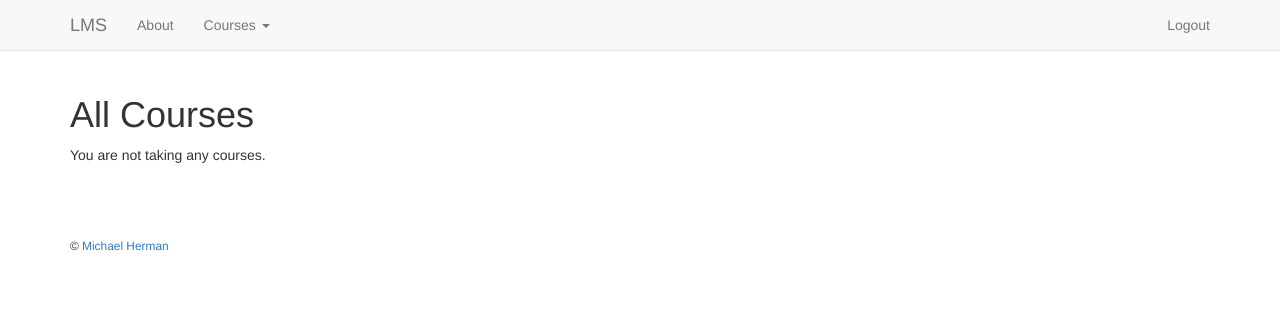
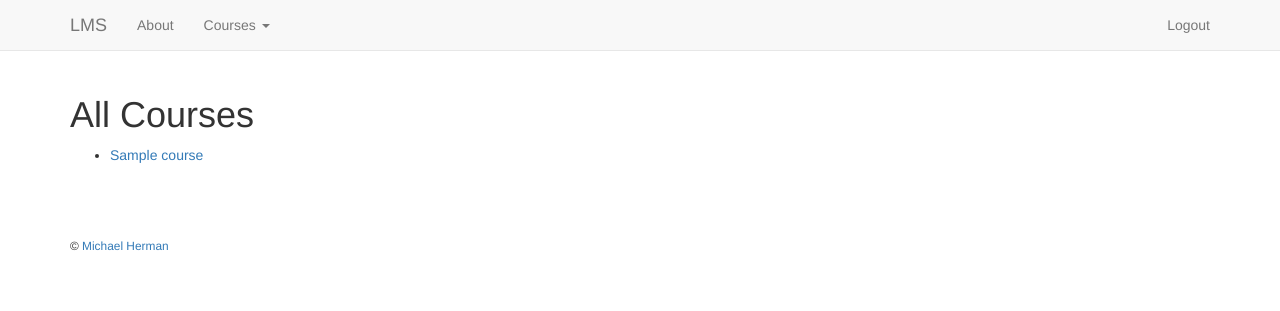
Before and after one commit to realpython/lms, a Flask app: page /student/courses in a window 1280 px wide. Shown: the top 311 px of the page. Run offline with Flask 2, Linux system fonts and the light colour scheme; a user stored in the database is signed in; tables that the repository leaves empty hold one stand-in row (values such as "Sample post"); parts of the project's set-up code (start-up, migrations or seed data) failed here and were passed over; some libraries are stand-ins or nearby versions.

```diff
--- a/project/student/views.py
+++ b/project/student/views.py
@@ -36,6 +36,10 @@ def get_single_course(course_name):
     return Course.query.filter_by(name=course_name).first()
 
 
+def get_student_courses(user_id):
+    return Course.query.filter_by(id=user_id).all()
+
+
 ##########
 # routes #
 ##########
@@ -45,7 +49,8 @@ def get_single_course(course_name):
 @login_required
 def show_courses():
     return render_template(
-        '/student/courses.html'
+        '/student/courses.html',
+        student_courses=get_student_courses(current_user.get_id())
     )
 
 
--- a/project/templates/student/courses.html
+++ b/project/templates/student/courses.html
@@ -10,9 +10,9 @@
   </div>
   <div class="row">
     <div class="col-md-4">
-        {% if courses %}
+        {% if student_courses %}
           <ul>
-            {% for course in coursees %}
+            {% for course in student_courses %}
               <li><a href="#">{{ course.name }}</a></li>
             {% endfor %}
           </ul>
```
Also changed, not shown: todo.md (+2 -2 lines).
